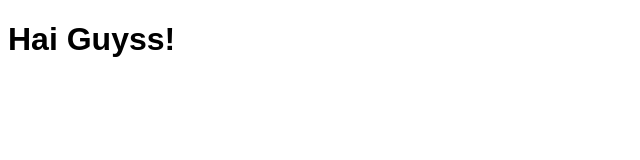
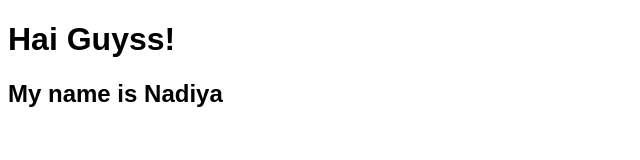
Before and after one commit to NadiyaPutri26/Coba-Coba, a plain HTML site: page index.html in a window 1280 px wide. Shown: the whole page, without its empty margins (0-640 px from the left). Drawn offline with Linux system fonts and the light colour scheme.

Commit message:
Mengedit file index

```diff
--- a/index.html
+++ b/index.html
@@ -11,5 +11,6 @@
     <body>
         <h1>Hai Guyss!</h1>
         <script type="text/javascript" src="script.js"></script>
+        <h2>My name is Nadiya</h2>
     </body>
 </html>
```
